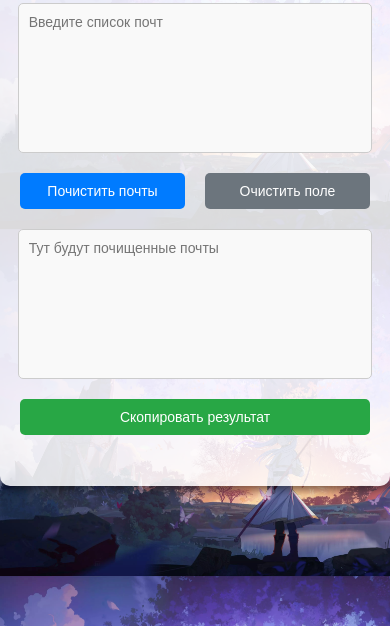
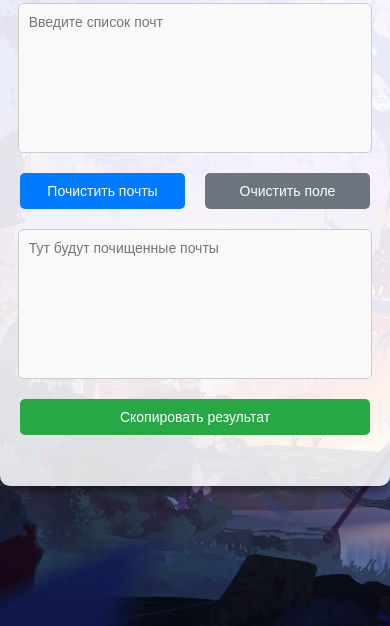
Before and after one commit to yalosyash/pochty-web, a website: page index.html in a window 390 px wide. Shown: the part 218-844 px from the top of the page. Drawn offline with Linux system fonts and the light colour scheme.

Commit message:
updated background-color

```diff
--- a/styles/index.css
+++ b/styles/index.css
@@ -12,6 +12,14 @@ body {
   justify-content: center;
   align-items: center;
   min-height: 100vh;
+}
+
+@media (max-width: 1084px) {
+  body {
+    background-image: url("frieren.jpg");
+    background-position: left 25% top 90%;
+    background-size: cover;
+  }
 }
 
 /* Основной контейнер */
```
